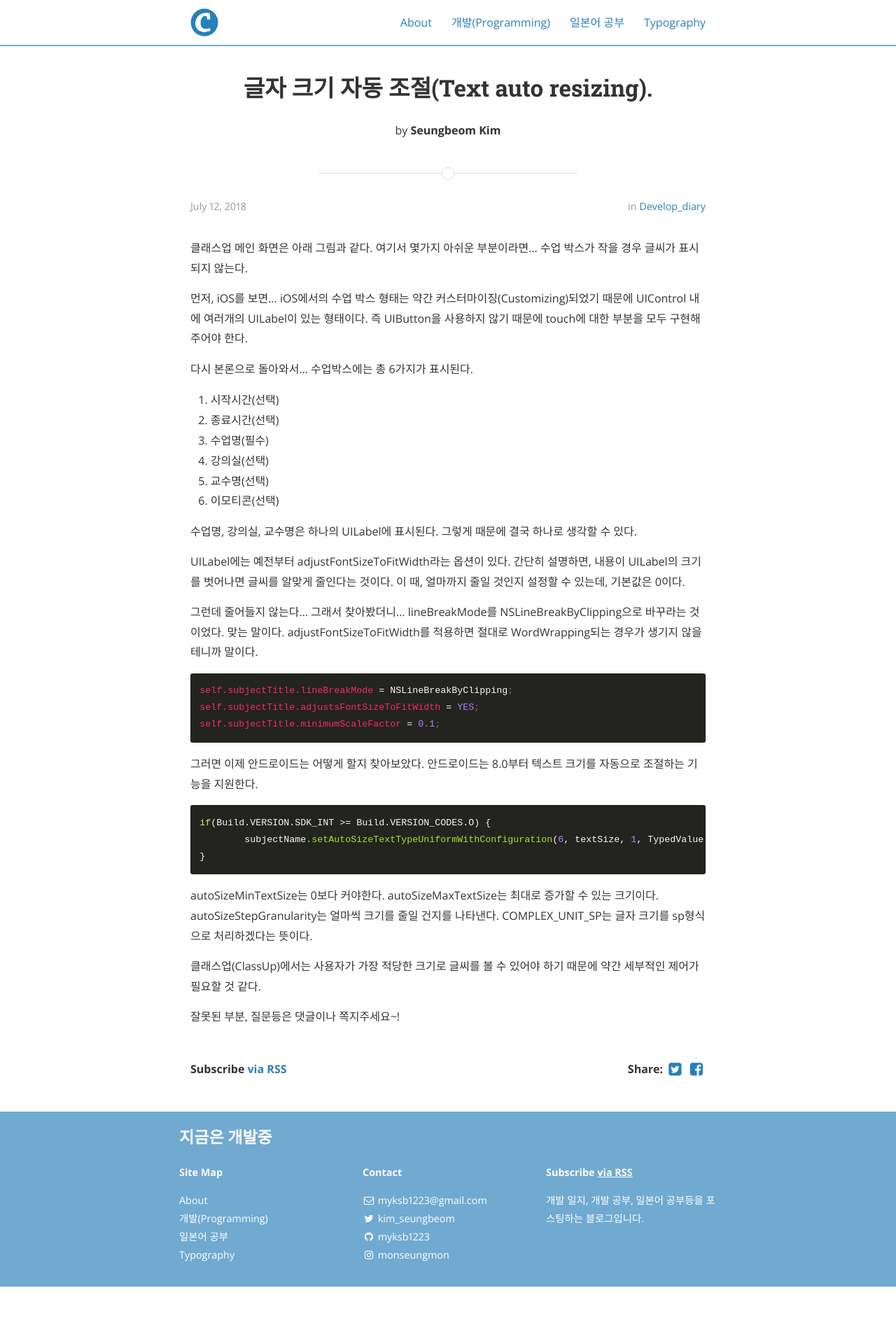
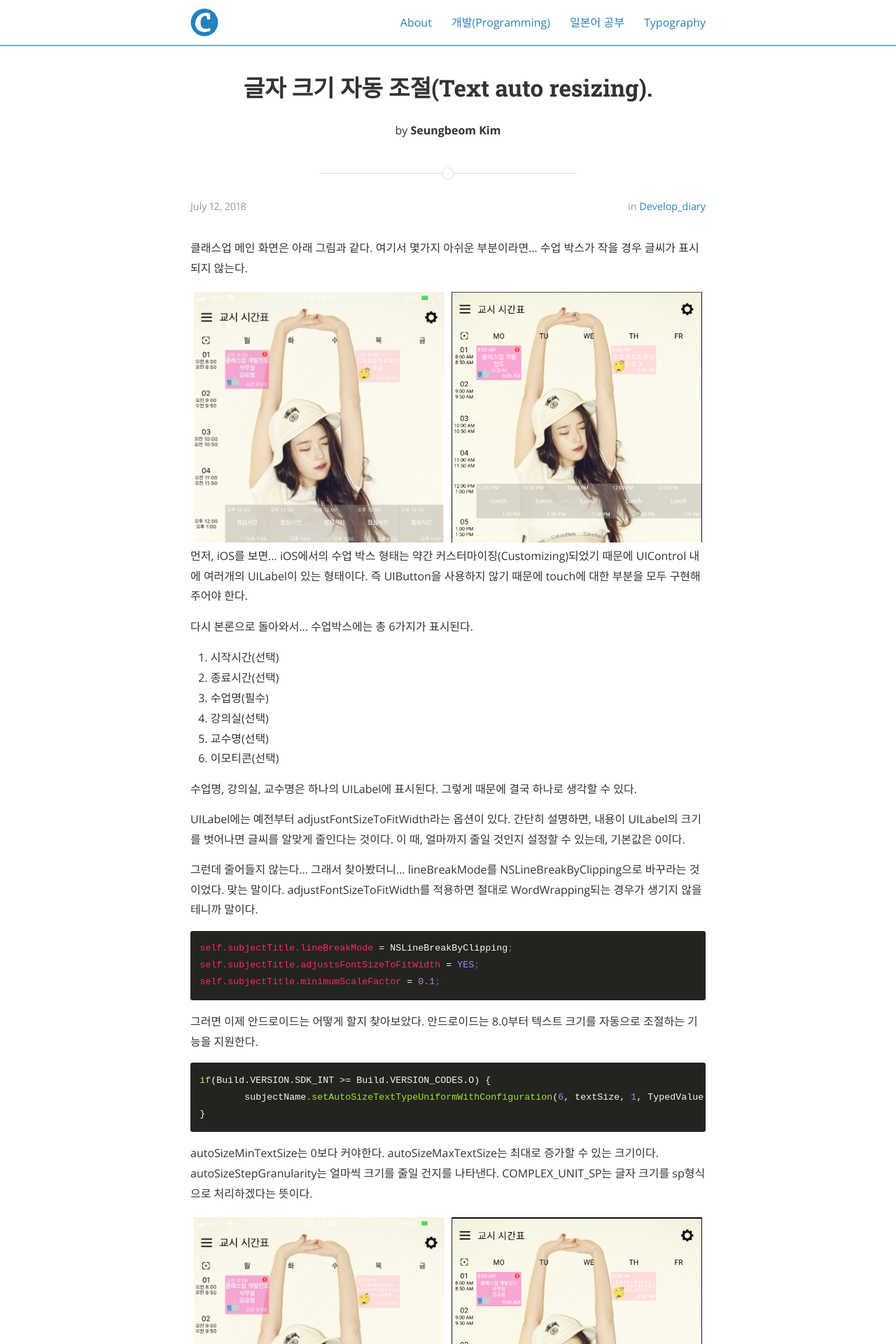
Before and after one commit to myksb1223/myksb1223.github.io, a Jekyll site: the page built from _posts/2018-07-12-Text-auto-resizing.md, in a window 1280 px wide. Shown: the top 1920 px of the page at 70% size. Built offline with Jekyll 4.4.1, drawn with Linux system fonts in a browser that asks for light colours; nearby versions of some CDN libraries; Markdown is read by kramdown in place of the engine named in the settings; before the commit the page ends 1838 px from its top, so only the background shows below that.

Commit message:
Change post

```diff
--- a/_posts/2018-07-12-Text-auto-resizing.md
+++ b/_posts/2018-07-12-Text-auto-resizing.md
@@ -8,6 +8,8 @@ categories: develop_diary
 
 클래스업 메인 화면은 아래 그림과 같다.
 여기서 몇가지 아쉬운 부분이라면... 수업 박스가 작을 경우 글씨가 표시되지 않는다.
+
+<img src="{{ site.baseurl }}/assets/develop_diary/autoresizing_1.jpg" title="AppWidget Picture 1" class="post-image"><img src="{{ site.baseurl }}/assets/develop_diary/autoresizing_2.png" title="AppWidget Picture 2" class="post-image">
 
 먼저, iOS를 보면...
 iOS에서의 수업 박스 형태는 약간 커스터마이징(Customizing)되었기 때문에 UIControl 내에 여러개의 UILabel이 있는 형태이다. 즉 UIButton을 사용하지 않기 때문에 touch에 대한 부분을 모두 구현해 주어야 한다.
@@ -49,6 +51,8 @@ autoSizeMaxTextSize는 최대로 증가할 수 있는 크기이다.
 autoSizeStepGranularity는 얼마씩 크기를 줄일 건지를 나타낸다.
 COMPLEX_UNIT_SP는 글자 크기를 sp형식으로 처리하겠다는 뜻이다.
 
+<img src="{{ site.baseurl }}/assets/develop_diary/autoresizing_3.jpg" title="AppWidget Picture 1" class="post-image"><img src="{{ site.baseurl }}/assets/develop_diary/autoresizing_4.png" title="AppWidget Picture 2" class="post-image">
+
 클래스업(ClassUp)에서는 사용자가 가장 적당한 크기로 글씨를 볼 수 있어야 하기 때문에 약간 세부적인 제어가 필요할 것 같다.
 
 잘못된 부분, 질문등은 댓글이나 쪽지주세요~!
```
Also changed, not shown: _posts/2018-07-10-Android-Homescreen-AppWidget.md (+1 -1 lines), assets/develop_diary/autoresizing_1.jpg (added), assets/develop_diary/autoresizing_2.png (added), assets/develop_diary/autoresizing_3.jpg (added), assets/develop_diary/autoresizing_4.png (added).
